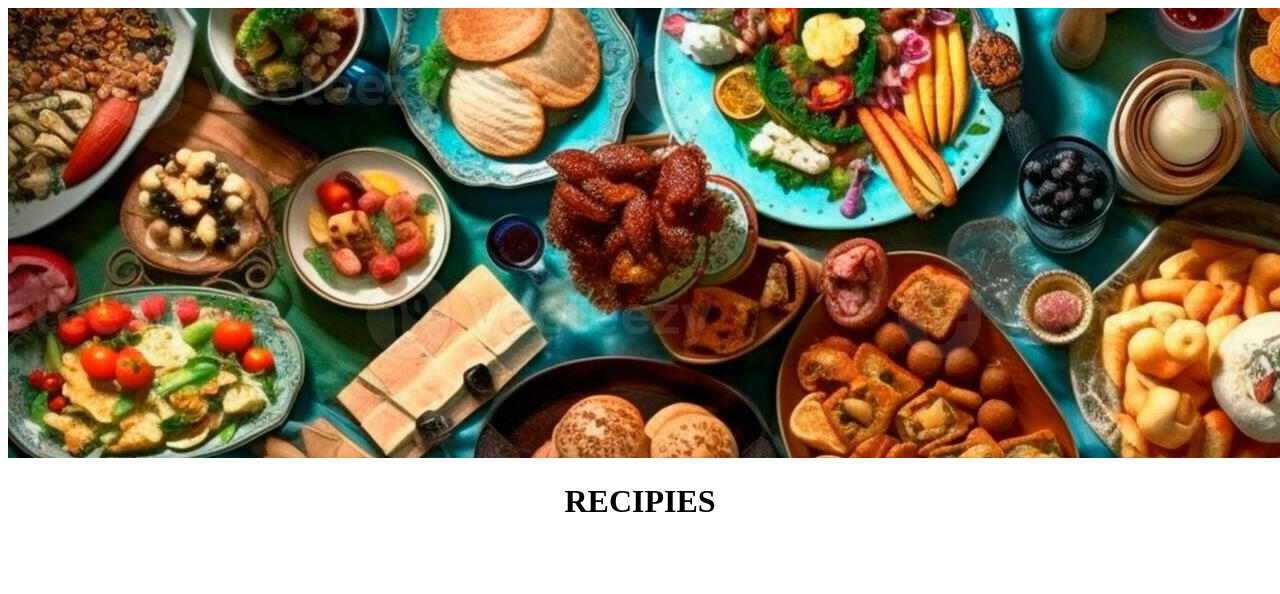
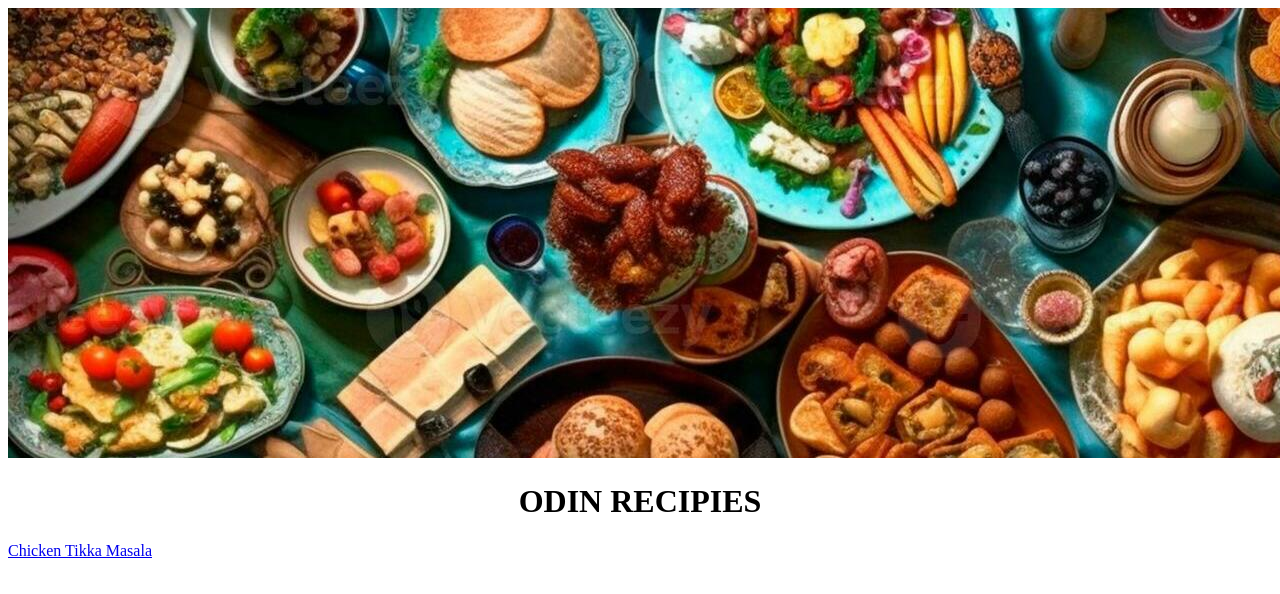
Before and after one commit to Shubham277353/odin-recipes, a plain HTML site: page index.html in a window 1280 px wide. Shown: the top 594 px of the page. Drawn offline with Linux system fonts and the light colour scheme.

Commit message:
update the link of recipie

```diff
--- a/index.html
+++ b/index.html
@@ -9,7 +9,9 @@
         <img wdith="100%"
         src="images/dinnertable.jpg"
         alt="image of a dinner table with different types of dishes on it.">
-        <h1 align="center"><strong>RECIPIES</strong></h1>
+        <h1 align="center"><strong> ODIN RECIPIES</strong></h1>
+
+        <a href="recipies/chickentikkamasala.html" target="_blank" rel="noopener noreferrer">Chicken Tikka Masala</a>
 
     </body>
 </html>
```
